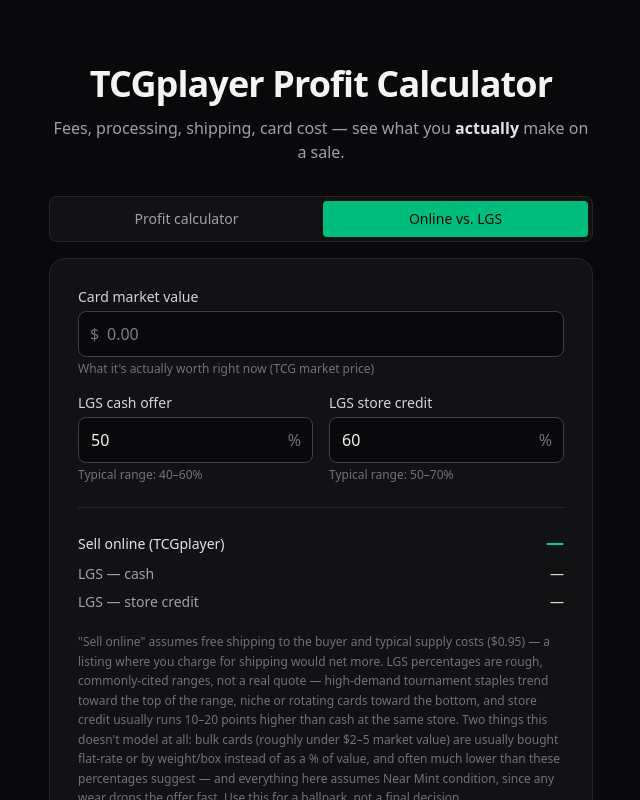
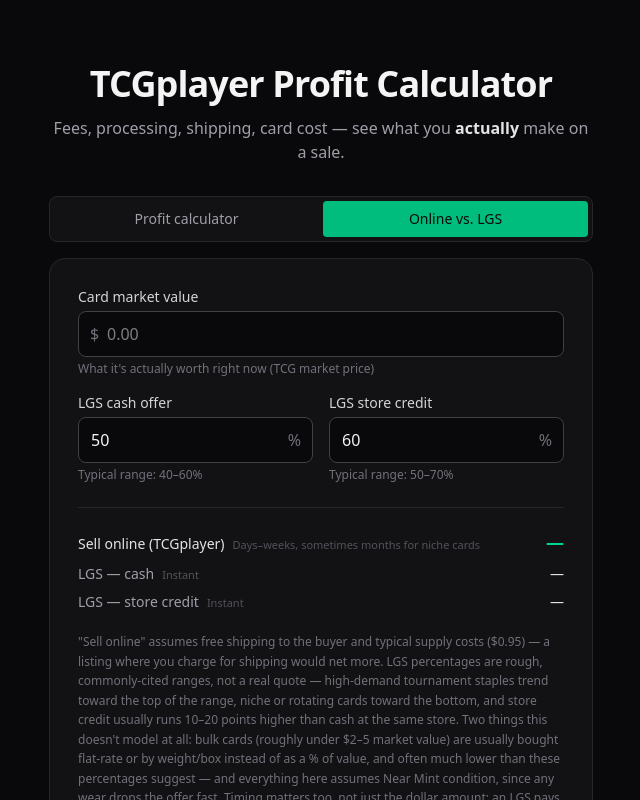
Before and after one commit to Maxdarkfire/tcg-profit-calculator, a Next.js app: page / in a window 1280 px wide. Both pictures are taken after a click on the button "Online vs. LGS". Shown: the top 800 px of the page, without its empty margins (319-959 px from the left). Built offline with nearby package versions, Linux system fonts and the light colour scheme.

Commit message:
Update LgsComparison.tsx

```diff
--- a/src/components/LgsComparison.tsx
+++ b/src/components/LgsComparison.tsx
@@ -110,17 +110,20 @@
       <div className="mt-6 space-y-2 border-t border-zinc-800 pt-5 text-sm">
         <ResultRow
           label="Sell online (TCGplayer)"
+          timing="Days–weeks, sometimes months for niche cards"
           cents={hasInput ? result.onlineNet : null}
           marketCents={marketCents}
           highlight
         />
         <ResultRow
           label="LGS — cash"
+          timing="Instant"
           cents={hasInput ? result.cash : null}
           marketCents={marketCents}
         />
         <ResultRow
           label="LGS — store credit"
+          timing="Instant"
           cents={hasInput ? result.credit : null}
           marketCents={marketCents}
         />
@@ -137,8 +140,12 @@
         all: bulk cards (roughly under $2–5 market value) are usually bought
         flat-rate or by weight/box instead of as a % of value, and often much
         lower than these percentages suggest — and everything here assumes
-        Near Mint condition, since any wear drops the offer fast. Use this
-        for a ballpark, not a final decision.
+        Near Mint condition, since any wear drops the offer fast. Timing
+        matters too, not just the dollar amount: an LGS pays out the moment
+        you walk in, while an online listing sits until someone buys it —
+        instant, lower money can beat waiting weeks for a higher number if
+        you need the cash now or the card&apos;s price is likely to drop
+        before it sells. Use this for a ballpark, not a final decision.
       </p>
     </div>
   );
@@ -146,11 +153,13 @@
 
 function ResultRow({
   label,
+  timing,
   cents,
   marketCents,
   highlight,
 }: {
   label: string;
+  timing: string;
   cents: number | null;
   marketCents: number;
   highlight?: boolean;
@@ -161,8 +170,15 @@
       : null;
   return (
     <div className="flex items-baseline justify-between">
-      <span className={highlight ? "font-medium text-zinc-200" : "text-zinc-400"}>
-        {label}
+      <span>
+        <span
+          className={
+            highlight ? "font-medium text-zinc-200" : "text-zinc-400"
+          }
+        >
+          {label}
+        </span>
+        <span className="ml-2 text-[11px] text-zinc-600">{timing}</span>
       </span>
       <span className="flex items-baseline gap-2">
         {pct !== null && (
```
